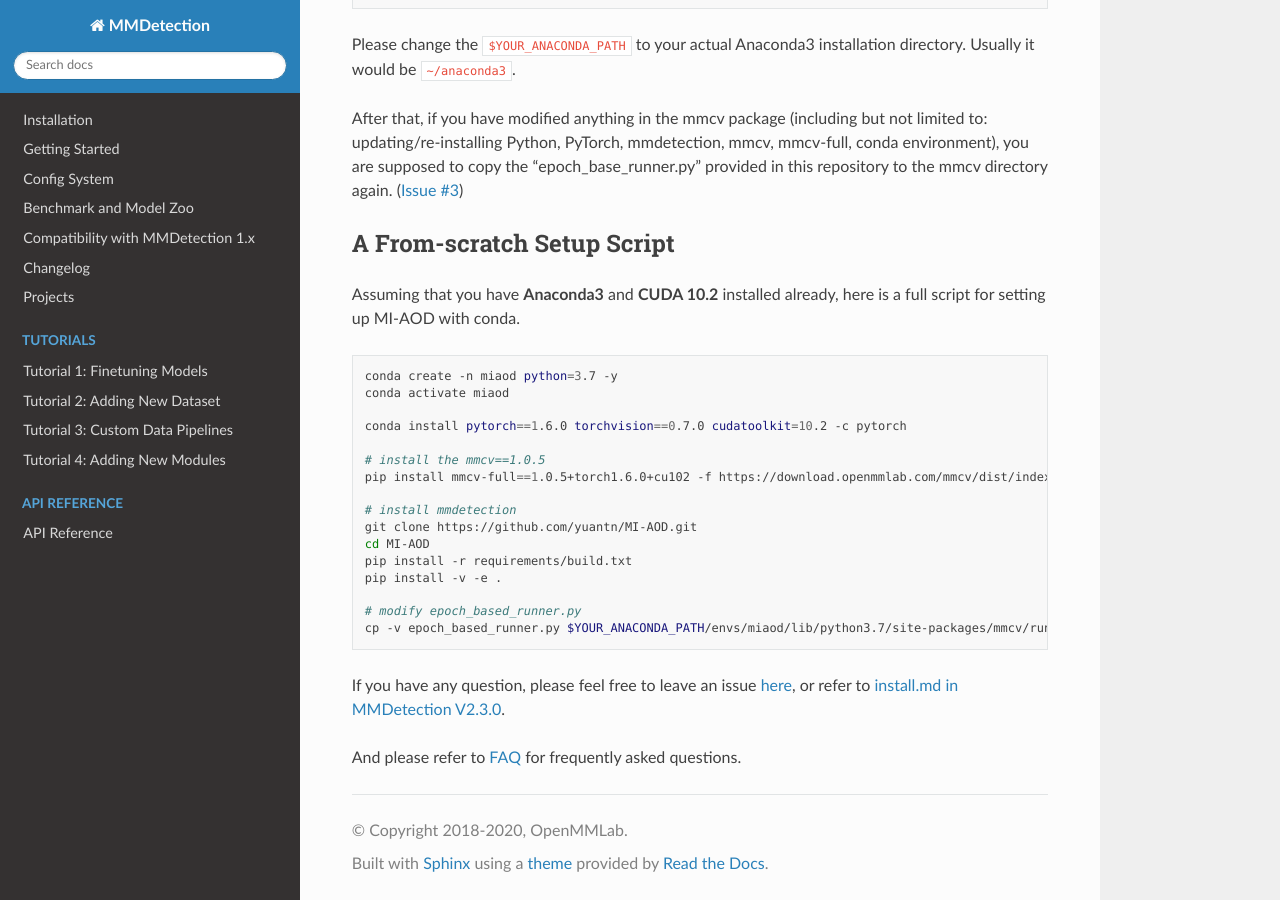
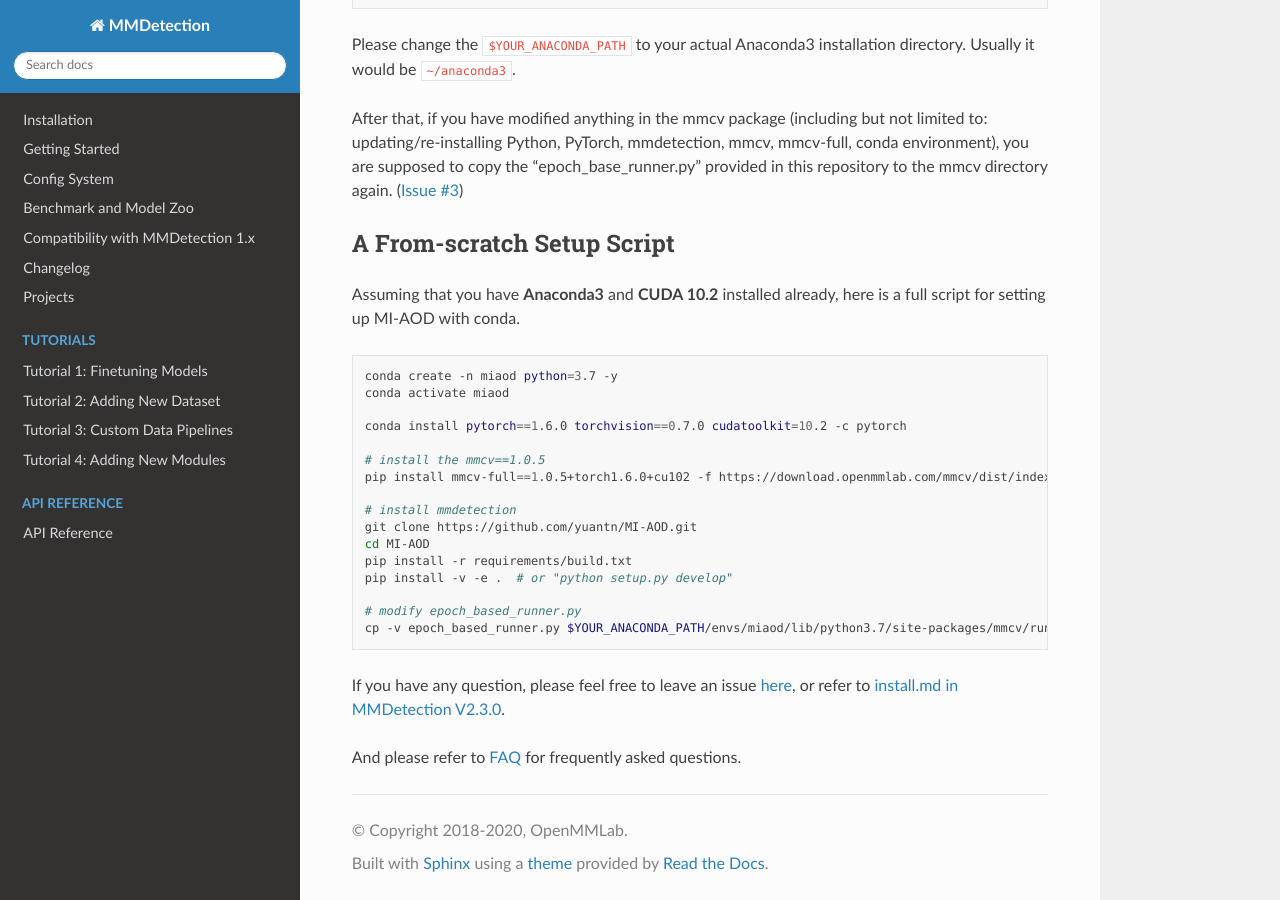
Before and after one commit to yuantn/MI-AOD, a Sphinx documentation site: the page built from docs/installation.md, in a window 1280 px wide and 900 px high, scrolled down 2795 px. Built offline with Sphinx 7.4.7 and the Read the Docs theme 2.0.0, drawn with Linux system fonts in a browser that asks for light colours.

Commit message:
Update installation.md

```diff
--- a/docs/installation.md
+++ b/docs/installation.md
@@ -148,7 +148,7 @@
 git clone https://github.com/yuantn/MI-AOD.git
 cd MI-AOD
 pip install -r requirements/build.txt
-pip install -v -e .
+pip install -v -e .  # or "python setup.py develop"
 
 # modify epoch_based_runner.py
 cp -v epoch_based_runner.py $YOUR_ANACONDA_PATH/envs/miaod/lib/python3.7/site-packages/mmcv/runner/
```
